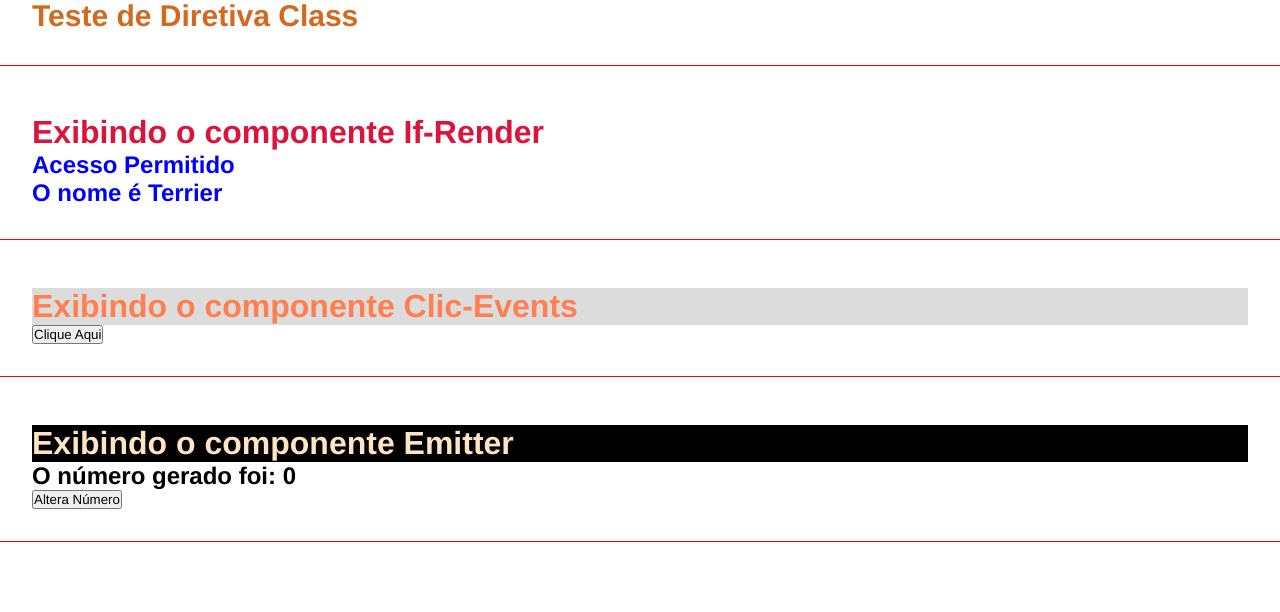
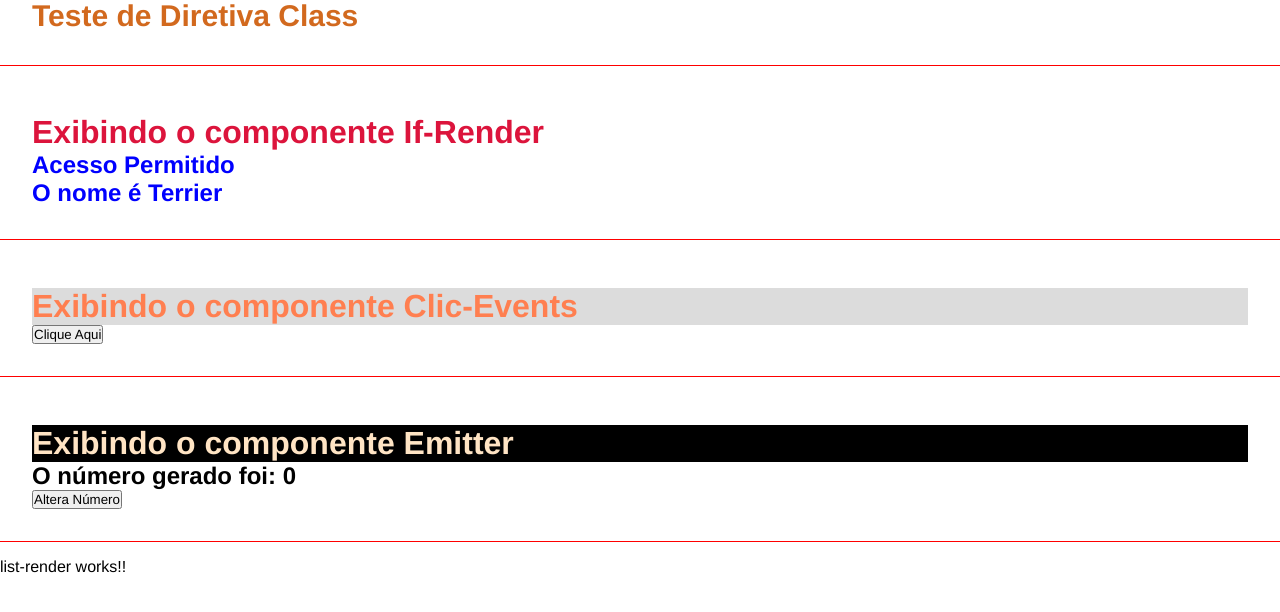
Before and after one commit to ernestopcaraujo/projectReviewAngular, an Angular app in the folder curso-angular/: page / in a window 1280 px wide. Shown: the part 728-1340 px from the top of the page. Built offline with nearby package versions, Linux system fonts and the light colour scheme.

Commit message:
feat: Added list-render component

```diff
--- a/curso-angular/src/app/app.component.html
+++ b/curso-angular/src/app/app.component.html
@@ -12,3 +12,4 @@
 <app-if-render></app-if-render>
 <app-clic-events></app-clic-events>
 <app-emitter></app-emitter>
+<app-list-render></app-list-render>
```
